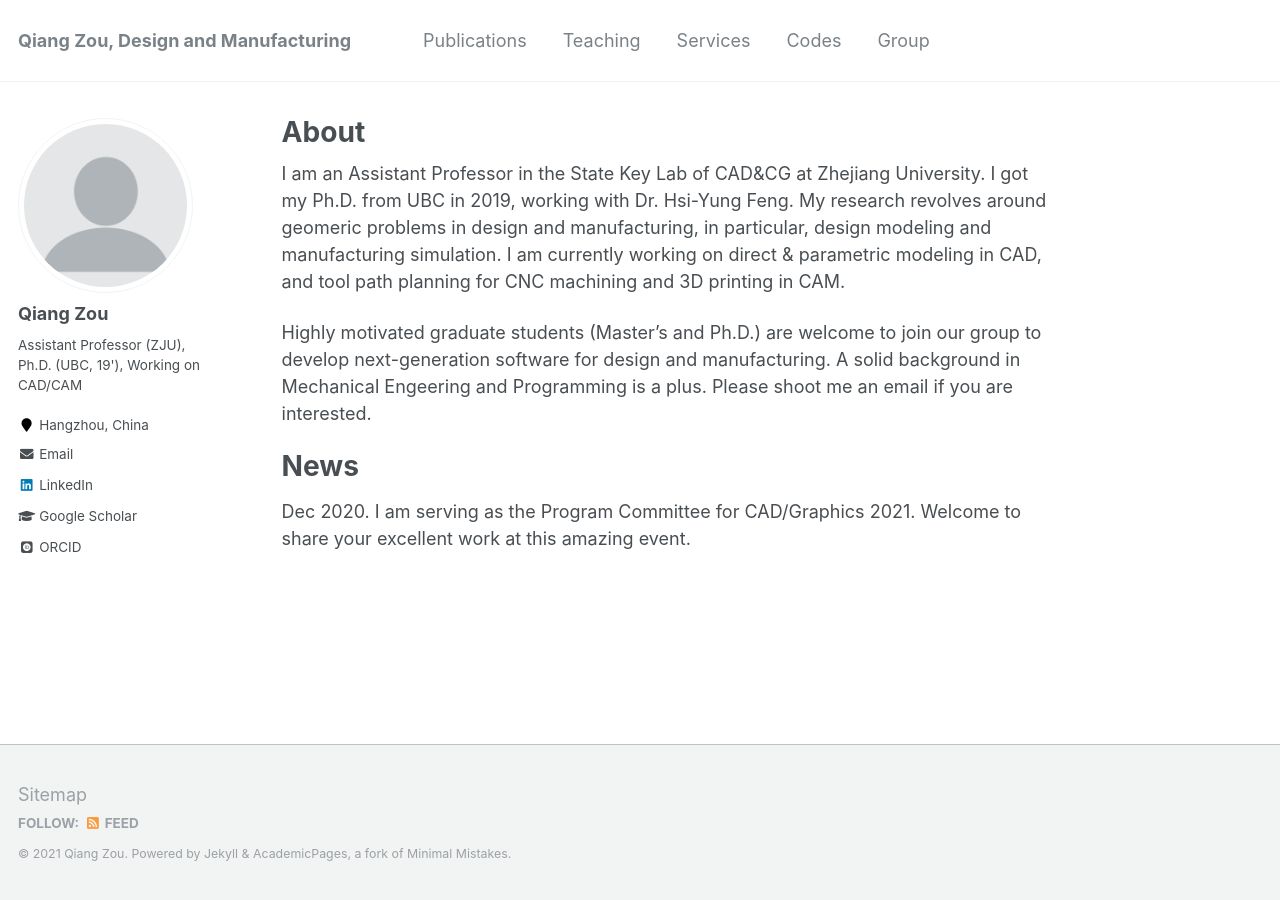
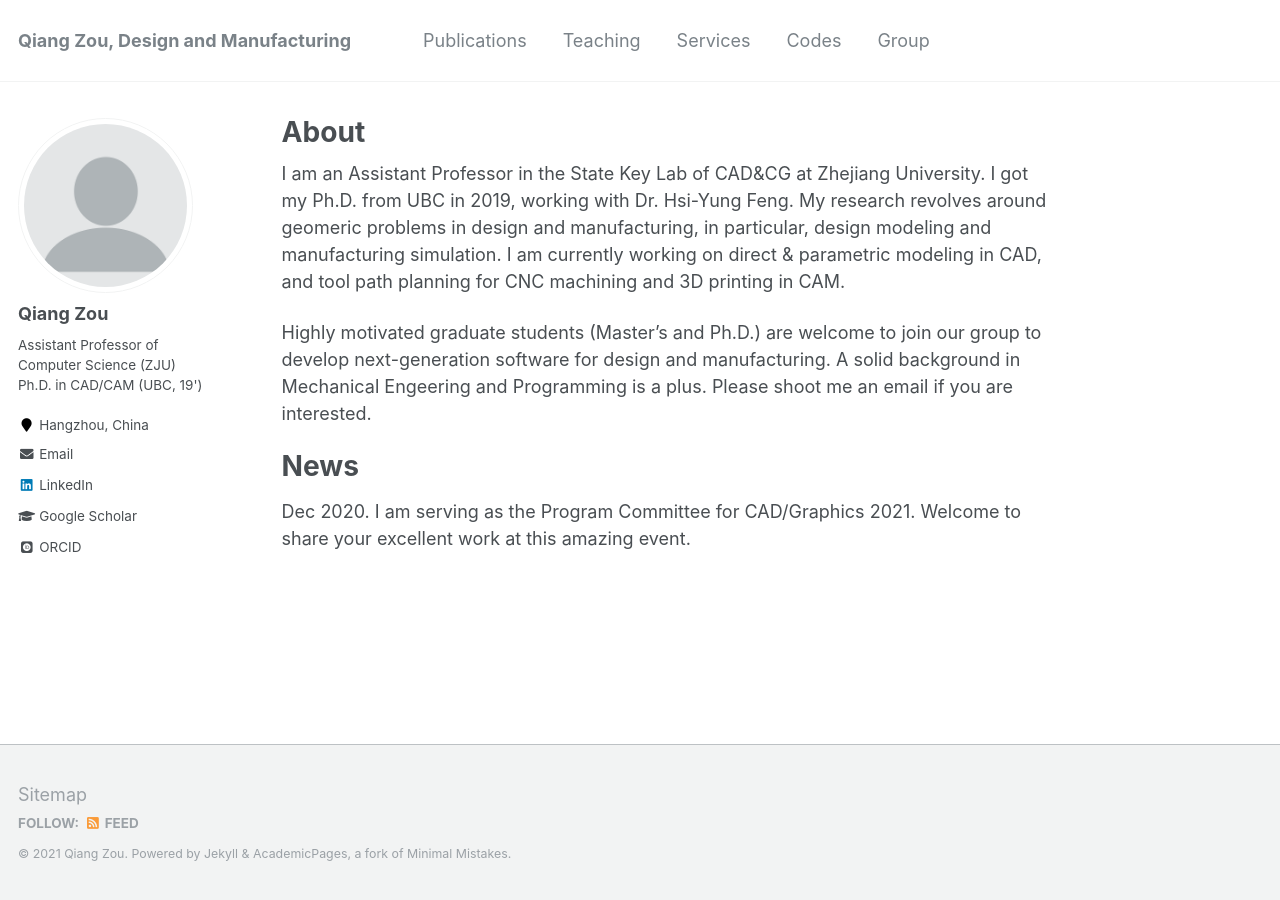
Before and after one commit to Qiang-Zou/Qiang-Zou.github.io, a Jekyll site: the page built from _pages/about.md, in a window 1280 px wide. Built offline with Jekyll 4.4.1, drawn with Linux system fonts in a browser that asks for light colours; some web fonts are replaced.

Commit message:
Update _config.yml

```diff
--- a/_config.yml
+++ b/_config.yml
@@ -82,7 +82,7 @@ analytics:
 author:
   name             : "Qiang Zou"
   avatar           : "profile.png"
-  bio              : "Assistant Professor (ZJU), Ph.D. (UBC, 19'), Working on CAD/CAM"
+  bio              : "Assistant Professor of Computer Science (ZJU)  Ph.D. in CAD/CAM (UBC, 19')"
   location         : "Hangzhou, China"
   googlescholar    : "https://scholar.google.com/citations?user=9FwFNqAAAAAJ&hl=en"
   email            :  "qiangzou@cad.zju.end.cn"
```
